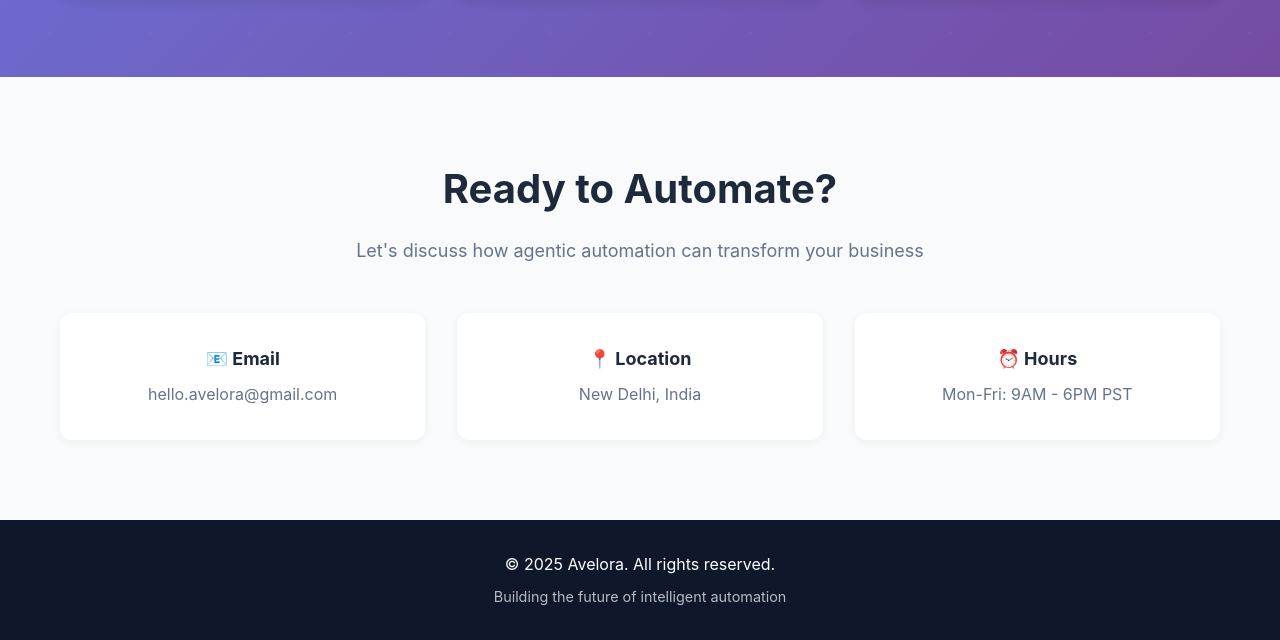
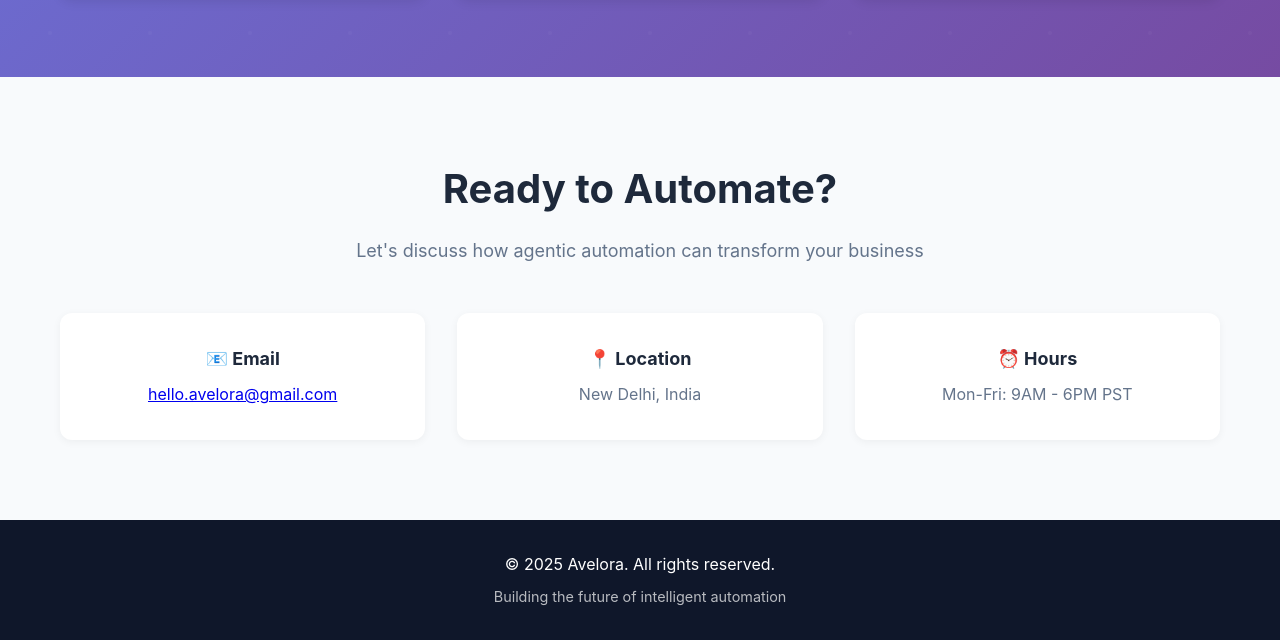
Before and after one commit to angaddubey10/avelora, a plain HTML site: page index.html in a window 1280 px wide. Shown: the part 3552-4192 px from the top of the page. Drawn offline with Linux system fonts and the light colour scheme.

Commit message:
email-highlight

```diff
--- a/index.html
+++ b/index.html
@@ -176,7 +176,7 @@
                 <div class="contact-info">
                     <div class="info-item">
                         <h3>📧 Email</h3>
-                        <p>hello.avelora@gmail.com</p>
+                        <p><a href="mailto:hello.avelora@gmail.com">hello.avelora@gmail.com</a></p>
                     </div>
                     <div class="info-item">
                         <h3>📍 Location</h3>
```
